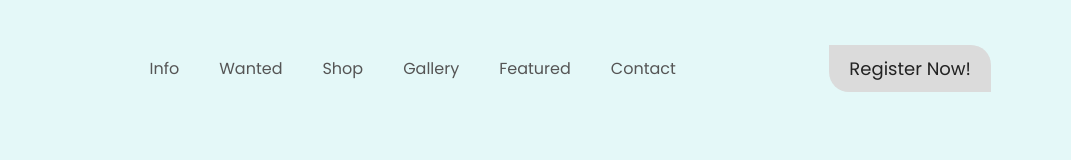
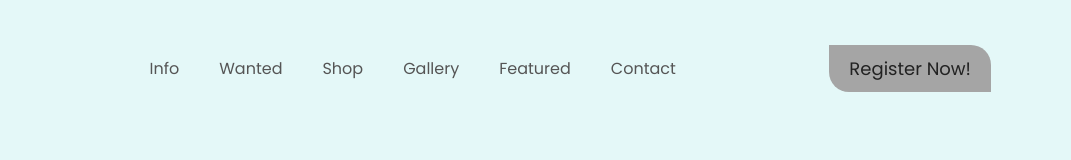
Before and after one commit to hammaddii/ncc, a plain HTML site: page public/index.html in a window 1280 px wide. In both pictures the pointer is over the link "Register Now!". Shown: the full height of the page, 209-1280 px from the left. Drawn offline with nearby package versions, Linux system fonts and the light colour scheme.

Commit message:
small changes

```diff
--- a/public/css/styls.css
+++ b/public/css/styls.css
@@ -106,4 +106,5 @@ header {
     border-bottom-right-radius: 0px;
     border-bottom-left-radius: 20px;
     border-top-right-radius: 20px;
+    background-color: #a5a5a5;
 }
--- a/public/index.html
+++ b/public/index.html
@@ -8,6 +8,8 @@
     <link rel="stylesheet" href="./css/styls.css">
     <link rel="stylesheet" href="https://cdn.jsdelivr.net/npm/boxicons@latest/css/boxicons.min.css">
     <title>No Way Gym</title>
+
+    <link rel="shortcut icon" href="./img/slogo.png" />
 </head>
 
 <body>
```
Also changed, not shown: public/img/slogo.png (added).
